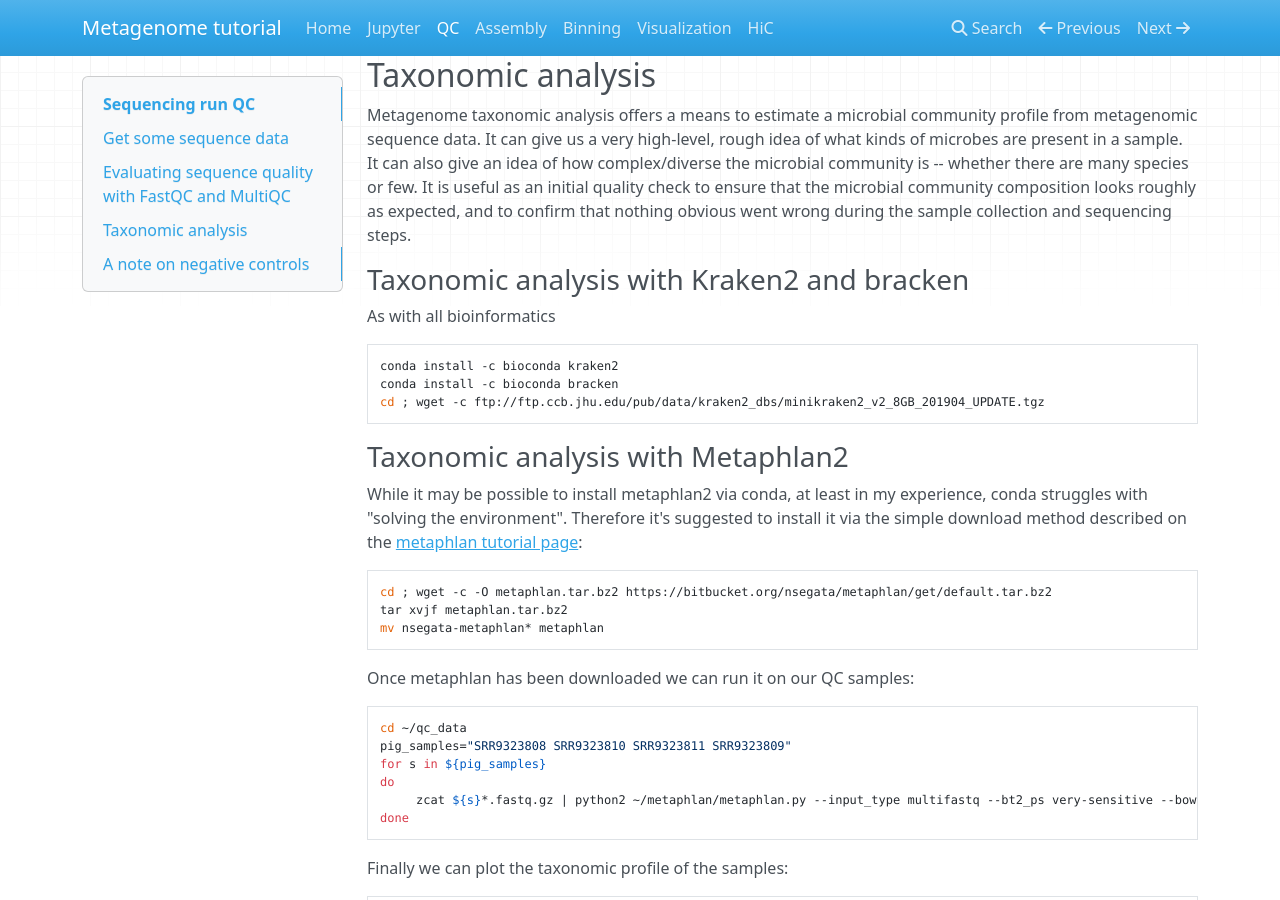
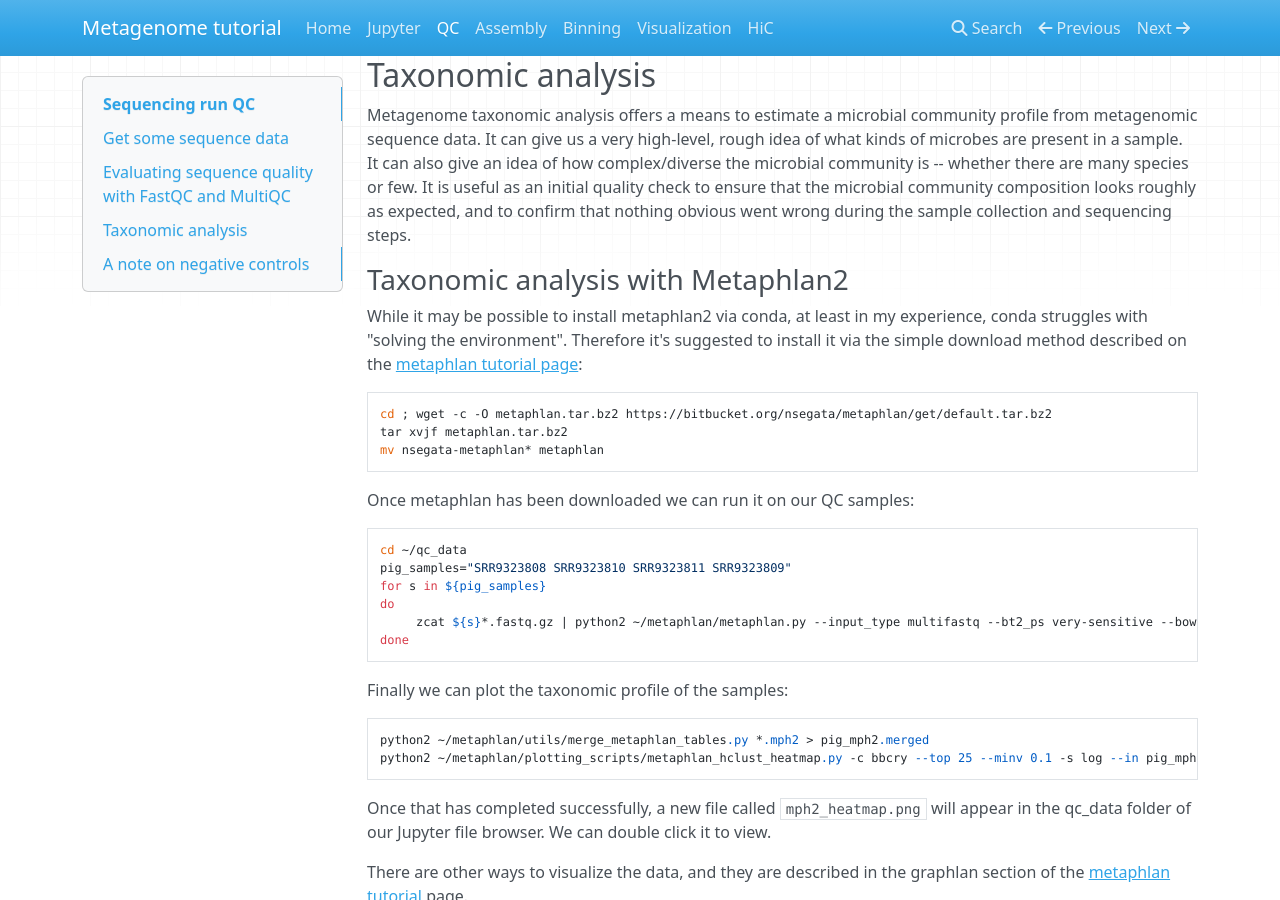
Before and after one commit to thegeneschool/metagenomics, an MkDocs documentation site: the page built from docs/qc.md, in a window 1280 px wide and 900 px high, scrolled down 2709 px. Built offline with MkDocs 1.6.1, drawn with Linux system fonts in a browser that asks for light colours; nearby versions of some CDN libraries; old or Windows-style settings are respelled for this version of MkDocs.

Commit message:
[AD] removes broken kraken instructions

````diff
--- a/docs/qc.md
+++ b/docs/qc.md
@@ -73,15 +73,6 @@ It can give us a very high-level, rough idea of what kinds of microbes are prese
 It can also give an idea of how complex/diverse the microbial community is -- whether there are many species or few.
 It is useful as an initial quality check to ensure that the microbial community composition looks roughly as expected, and to confirm that nothing obvious went wrong during the sample collection and sequencing steps.
 
-### Taxonomic analysis with Kraken2 and bracken
-
-As with all bioinformatics
-```
-conda install -c bioconda kraken2
-conda install -c bioconda bracken
-cd ; wget -c ftp://ftp.ccb.jhu.edu/pub/data/kraken2_dbs/minikraken2_v2_8GB_201904_UPDATE.tgz
-```
-
 ### Taxonomic analysis with Metaphlan2
 
 While it may be possible to install metaphlan2 via conda, at least in my experience, conda struggles with "solving the environment".
````
